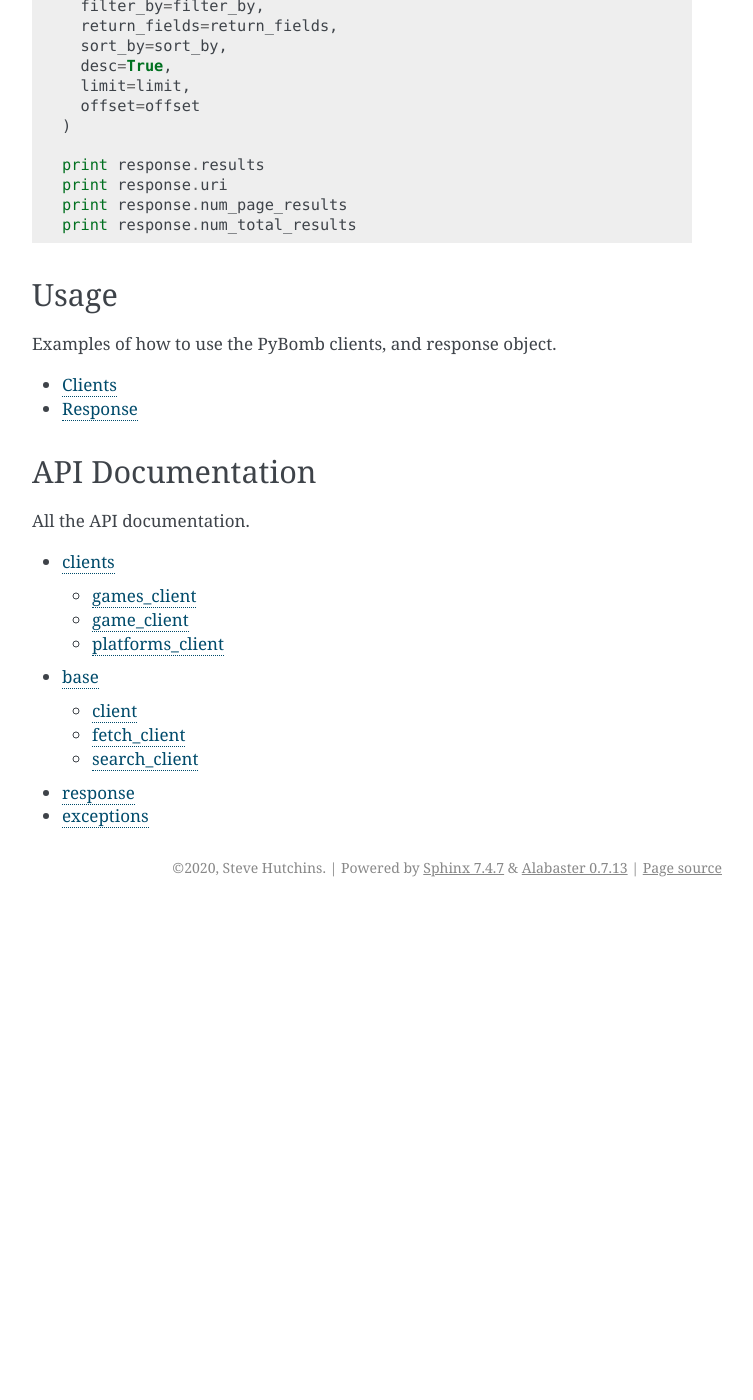
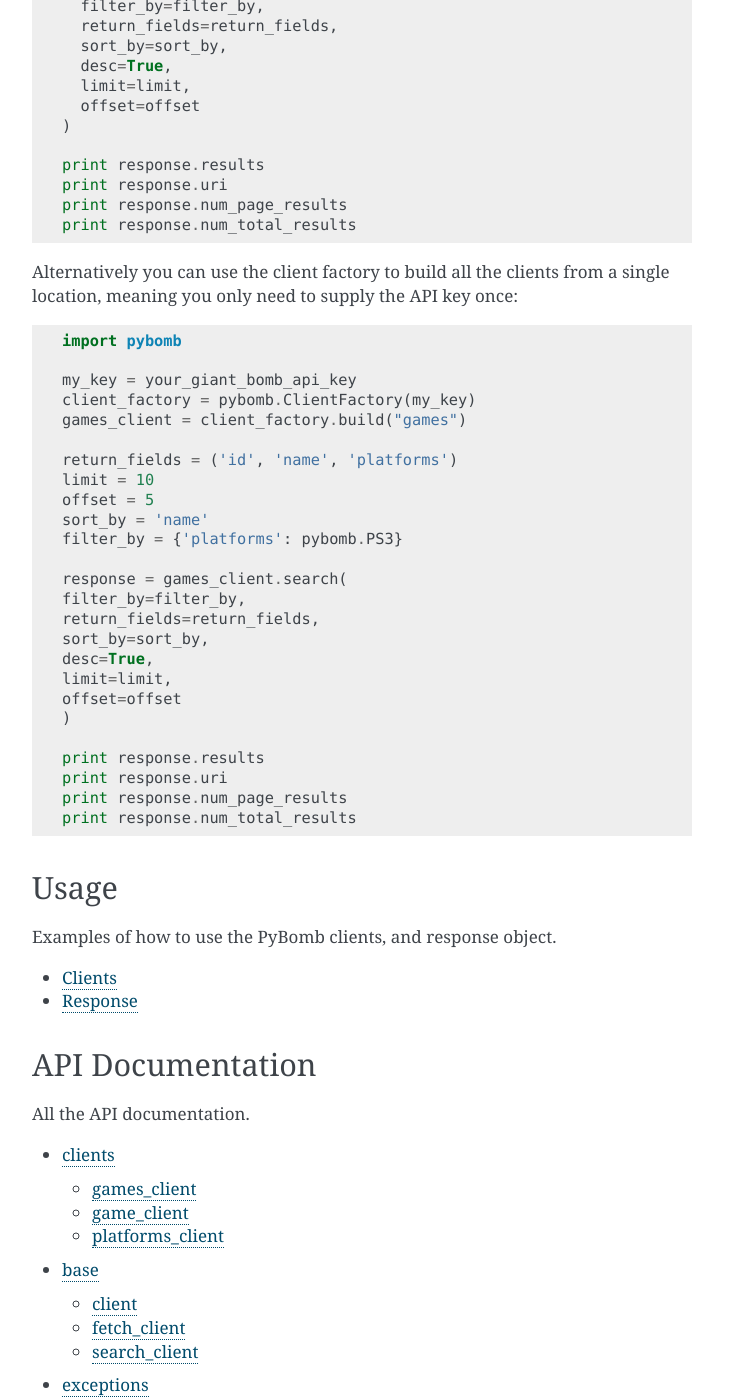
Before and after one commit to steveYeah/PyBomb, a Sphinx documentation site: the page built from docs/index.rst, in a window 1280 px wide and 1400 px high, scrolled down 552 px. Shown: the whole window, without its empty margins (388-1141 px from the left). Built offline with Sphinx 7.4.7, drawn with Linux system fonts in a browser that asks for light colours; before the commit the page ends 1459 px from its top, so only the background shows below that.

Commit message:
Add docs for the factory client

```diff
--- a/docs/index.rst
+++ b/docs/index.rst
@@ -34,6 +34,34 @@ Here's an example of the Games endpoint::
 
 
 
+Alternatively you can use the client factory to build all the clients from a single location, meaning you only need to supply the API key once::
+
+    import pybomb
+
+    my_key = your_giant_bomb_api_key
+    client_factory = pybomb.ClientFactory(my_key)
+    games_client = client_factory.build("games")
+
+    return_fields = ('id', 'name', 'platforms')
+    limit = 10
+    offset = 5
+    sort_by = 'name'
+    filter_by = {'platforms': pybomb.PS3}
+
+    response = games_client.search(
+    filter_by=filter_by,
+    return_fields=return_fields,
+    sort_by=sort_by,
+    desc=True,
+    limit=limit,
+    offset=offset
+    )
+
+    print response.results
+    print response.uri
+    print response.num_page_results
+    print response.num_total_results
+
 Usage
 -----
 Examples of how to use the PyBomb clients, and response object.
@@ -52,5 +80,6 @@ All the API documentation.
    :maxdepth: 2
 
    api/clients
+   api/exceptions
+   api/factory
    api/response
-   api/exceptions
```
Also changed, not shown: docs/api/factory.rst (added, +7 -0 lines).
